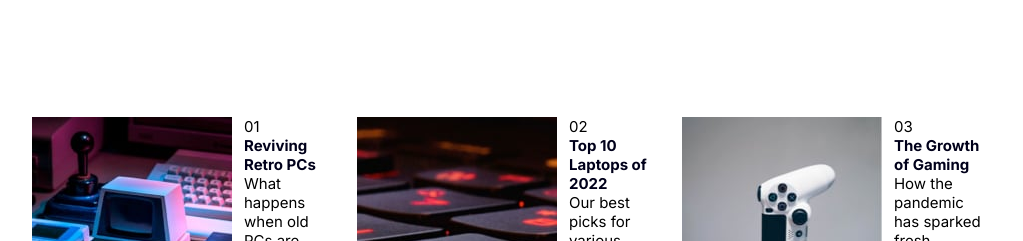
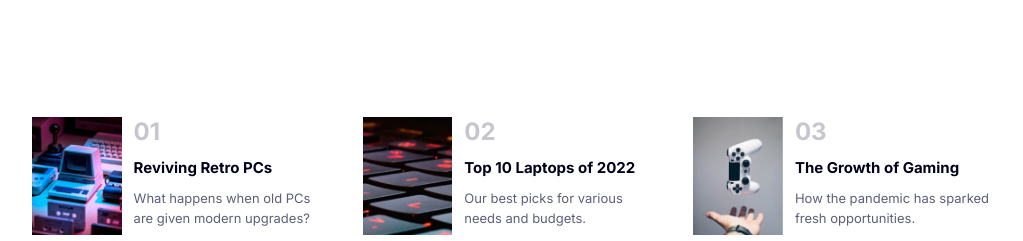
Before and after one commit to StephenThagana/news-homepage, a website: page index.html in a window 1280 px wide. Shown: the part 711-952 px from the top of the page, without its empty margins (128-1151 px from the left). Drawn offline with Linux system fonts and the light colour scheme.

Commit message:
edited hom trend section

```diff
--- a/sass/layout/_section__trends.scss
+++ b/sass/layout/_section__trends.scss
@@ -2,14 +2,42 @@
   padding-bottom: 9.6rem;
 }
 .popular {
+  @include respond(phone) {
+    grid-template-columns: 1fr;
+  }
   &__item {
     display: flex;
     align-items: stretch;
     gap: 1.2rem;
+
+    @include respond(phone) {
+      align-items: flex-start;
+      gap: 3.2rem;
+    }
+  }
+
+  &__photo {
+    flex: 0 0 30%;
+
+    @include respond(phone) {
+      flex: 0 0 15%;
+    }
+    @include respond(sm-phone) {
+      flex: 0 0 22%;
+    }
+  }
+  &__img {
+    width: 100%;
+    height: 100%;
+  }
   &__content {
     display: flex;
     flex-direction: column;
     gap: 1.2rem;
+
+    @include respond(phone) {
+      flex: 1;
+    }
   }
   &__number {
     font-size: 2.4rem;
@@ -22,4 +50,3 @@
     color: var(--color-dark-grayish-blue);
   }
 }
-}
```
Also changed, not shown: css/styles.css. Lines whose indentation alone changed are shown as unchanged.
